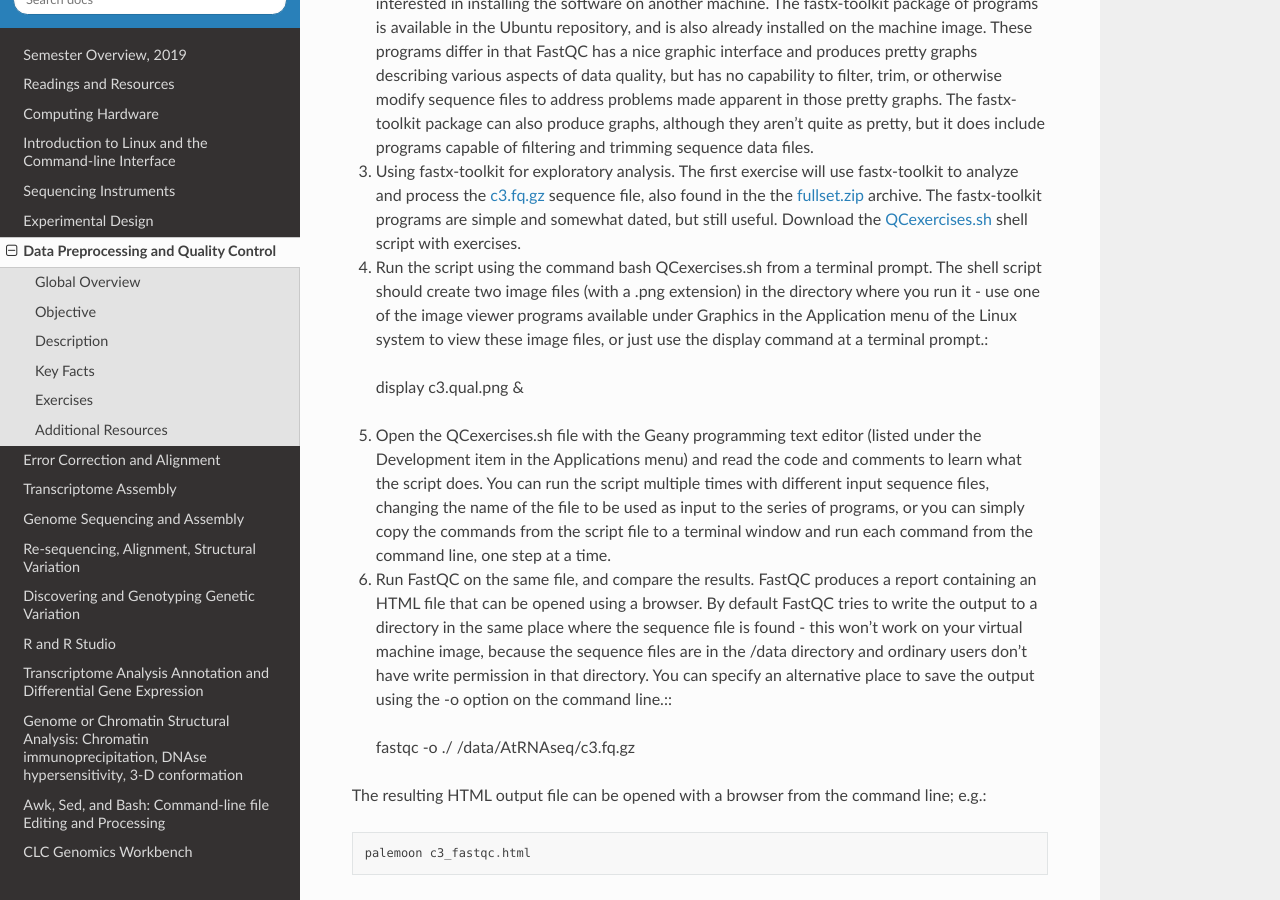
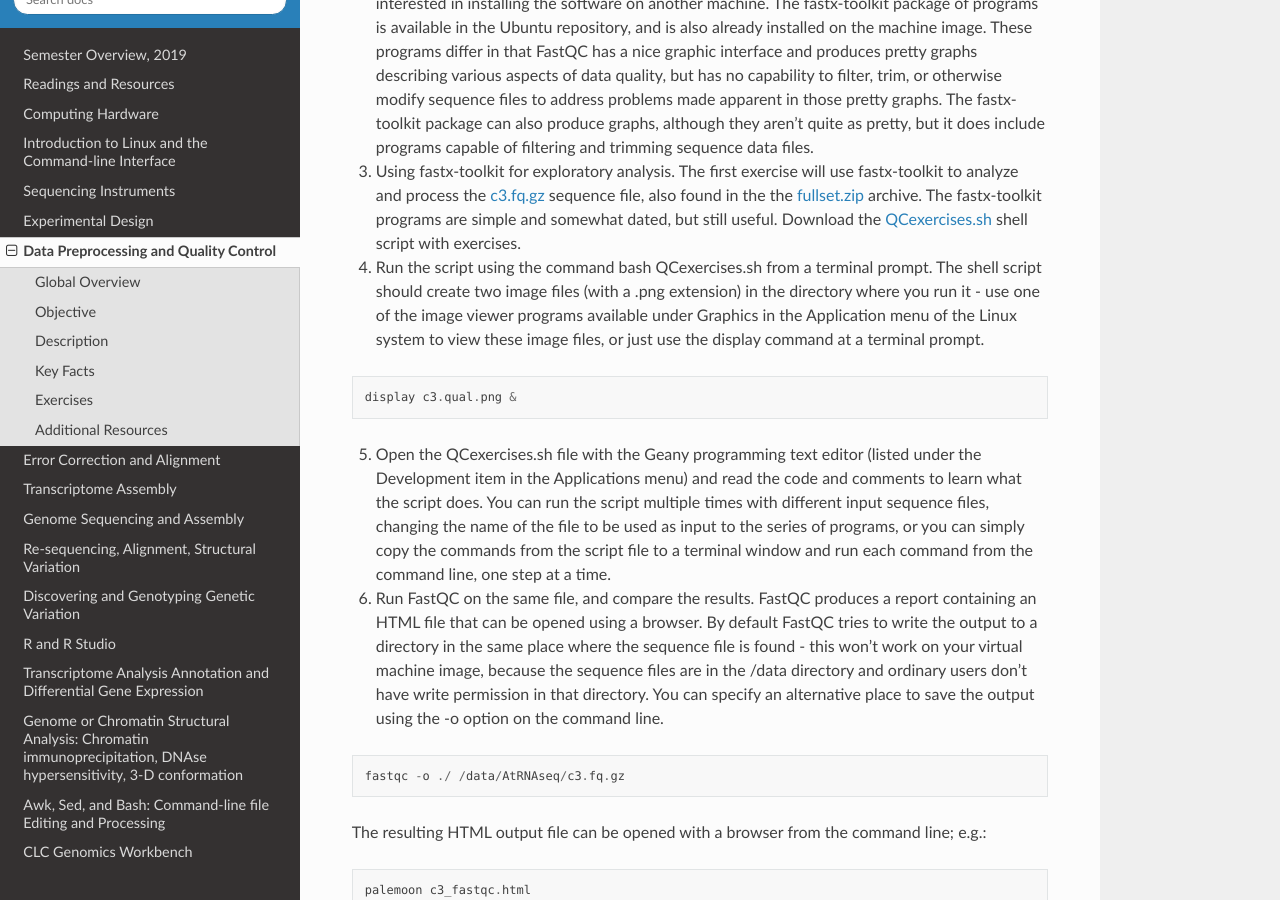
Before and after one commit to rwhetten/DeepSeqAnalysis, a Sphinx documentation site: the page built from docs/source/data-preprocessing-qc.rst, in a window 1280 px wide and 900 px high, scrolled down 1952 px. Built offline with Sphinx 7.4.7 and the Read the Docs theme 2.0.0, drawn with Linux system fonts in a browser that asks for light colours.

```diff
--- a/docs/source/data-preprocessing-qc.rst
+++ b/docs/source/data-preprocessing-qc.rst
@@ -47,13 +47,17 @@ Exercises
 3. Using fastx-toolkit for exploratory analysis. The first exercise will use fastx-toolkit to analyze and process the `c3.fq.gz <https://drive.google.com/open?id=1DhVkPmszlpvH8dIKXef2iiSO-cF_cj-v>`_ sequence file, also found in the the `fullset.zip <https://drive.google.com/open?id=16W-W3t3DILI05cufENJRq8NnO1vz7mge>`_ archive. The fastx-toolkit programs are simple and somewhat dated, but still useful. Download the `QCexercises.sh <https://drive.google.com/open?id=1ERJJYdJciiw0Z3q0LDUfm-QGPcwpdxrB>`_ shell script with exercises.
 
 
-4. Run the script using the command bash QCexercises.sh from a terminal prompt. The shell script should create two image files (with a .png extension) in the directory where you run it - use one of the image viewer programs available under Graphics in the Application menu of the Linux system to view these image files, or just use the display command at a terminal prompt.::
+4. Run the script using the command bash QCexercises.sh from a terminal prompt. The shell script should create two image files (with a .png extension) in the directory where you run it - use one of the image viewer programs available under Graphics in the Application menu of the Linux system to view these image files, or just use the display command at a terminal prompt.
+
+::
 
   display c3.qual.png &
 
 5. Open the QCexercises.sh file with the Geany programming text editor (listed under the Development item in the Applications menu)  and read the code and comments to learn what the script does. You can run the script multiple times with different input sequence files, changing the name of the file to be used as input to the series of programs, or you can simply copy the commands from the script file to a terminal window and run each command from the command line, one step at a time.
 
-6. Run FastQC on the same file, and compare the results. FastQC produces a report containing an HTML file that can be opened using a browser. By default FastQC tries to write the output to a directory in the same place where the sequence file is found - this won't work on your virtual machine image, because the sequence files are in the /data directory and ordinary users don't have write permission in that directory. You can specify an alternative place to save the output using the -o option on the command line.\::
+6. Run FastQC on the same file, and compare the results. FastQC produces a report containing an HTML file that can be opened using a browser. By default FastQC tries to write the output to a directory in the same place where the sequence file is found - this won't work on your virtual machine image, because the sequence files are in the /data directory and ordinary users don't have write permission in that directory. You can specify an alternative place to save the output using the -o option on the command line.
+
+::
 
   fastqc -o ./ /data/AtRNAseq/c3.fq.gz
 
```
